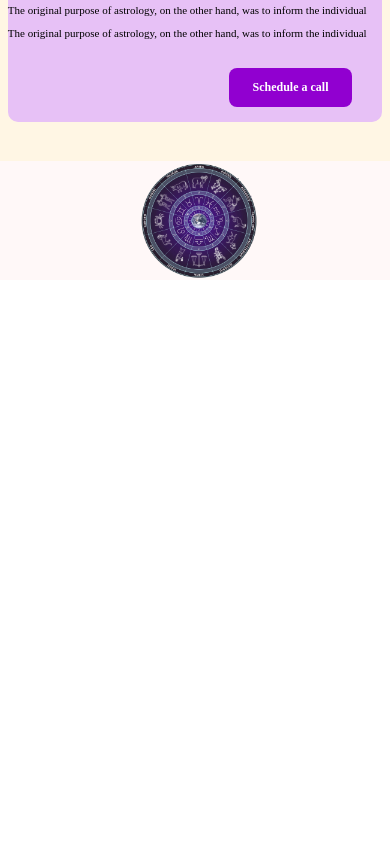
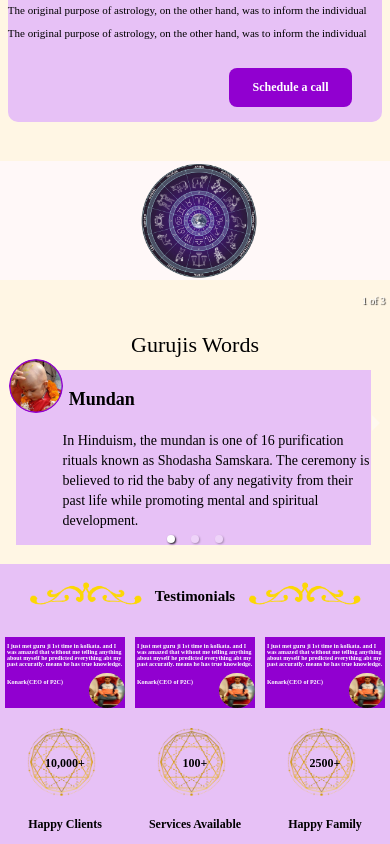
Before and after one commit to Priyanshusingh46/Guru_jii2.O, a React (Create React App) app: page / in a window 390 px wide. Shown: the part 3953-4797 px from the top of the page. Before the commit the page ends 4233 px from the top, so only its background shows below. Built offline with nearby package versions, Linux system fonts and the light colour scheme.

Commit message:
5th commit

```diff
--- a/src/Components/Home/TestimonalCard.js
+++ b/src/Components/Home/TestimonalCard.js
@@ -4,12 +4,12 @@ import css from "../../Css/Home/Testimonalcard.css"
 function TestimonalCard() {
   return (
     <div className='Testimonalcardouterdiv'>
-        <p id="text">
+        <p id="texts">
         I just met guru ji 1st time in kolkata. and I was amazed that without me telling anything
         about myself he predicted everything abt my past accuratly. means he has true knowledge.
         </p>
         <div className='Personinfo'>
-            <p id="text">Konark(CEO of P2C)</p>
+            <p id="texts">Konark(CEO of P2C)</p>
             <img id="image"src={image} alt="error"/>
         </div>
     </div>
--- a/src/Components/Home/Testimonial.js
+++ b/src/Components/Home/Testimonial.js
@@ -7,9 +7,9 @@ function Testimonial() {
   return (
     <div className='TestimonalOuterdiv'>
         <div className='HeadingofTestimonal'>
-            <img src={design} alt="error"/>
+            <img id="desigin" src={design} alt="error"/>
             <h2 id="Testimonal">Testimonials</h2>
-            <img src={design} alt="error"/>
+            <img id="desigin" src={design} alt="error"/>
         </div>
 
         <div className='Testimonalinfodiv'>
--- a/src/Css/Home/GurujiiWord.css
+++ b/src/Css/Home/GurujiiWord.css
@@ -31,3 +31,58 @@
 #heading{
     text-align: left;
 }
+
+
+/* media query */
+@media only screen and (max-width:850px) {
+    #heading {
+        font-size: 25px;
+        margin-left: 2%;
+    }
+    #wordspara {
+        line-height: 33px;
+    }
+    #imagemundan {
+        width: 72px;
+    }
+}
+
+@media only screen and (max-width:550px){
+    #wordspara {
+        line-height: 24px;
+        font-size: 16px;
+    }
+    #heading {
+        font-size: 22px;
+        margin-left: 2%;
+    }
+    #gurujiiword {
+        text-align: center;
+        font-size: 27px;
+        margin-bottom: -3%;
+        margin-top: 12%;
+    }
+    #imagemundan {
+        width: 62px;
+    }
+}
+
+@media only screen and (max-width:400px){
+    #wordspara {
+        line-height: 20px;
+        font-size: 14px;
+    }
+    #heading {
+        font-size: 18px;
+        margin-left: 2%;
+    }
+    #imagemundan {
+        width: 54px;
+    }
+    #gurujiiword {
+        text-align: center;
+        font-size: 22px;
+        margin-bottom: -3%;
+        margin-top: 12%;
+    }
+}
--- a/src/Css/Home/Testimonal.css
+++ b/src/Css/Home/Testimonal.css
@@ -1,5 +1,6 @@
 .TestimonalOuterdiv{
     background: #E7C1F6;
+    overflow-x: hidden;
 }
 
 
@@ -41,3 +42,72 @@
     text-align: center;
     margin-top: 35%;
 }
+
+/* media query */
+@media only screen and (max-width:900px){
+    #desigin{
+        width: 248px;
+    }
+    #Testimonal {
+        font-size: 26px;
+        margin-top: 3%;
+        margin-left: 3%;
+        margin-right: 3%;
+    }
+    #clientimage {
+        width: 65%;
+        margin-left: 17%;
+    }
+    #Happyclient {
+        font-size: 25px;
+    }
+}
+@media only screen and (max-width:785px){
+    #clientimage {
+        width: 59%;
+        margin-left: 21%;
+    }
+    #number {
+        font-size: 23px;
+        margin-top: -35%;
+    }
+    #Happyclient {
+        font-size: 23px;
+    }
+}
+
+@media only screen and (max-width:600px){
+    #desigin{
+        width: 184px;
+    }
+    #Testimonal {
+        font-size: 21px;
+    }
+    #clientimage {
+        width: 53%;
+        margin-left: 21%;
+    }
+    #number {
+        font-size: 19px;
+        margin-top: -32%;
+    }
+    #Happyclient {
+        font-size: 17px;
+    }
+}
+
+@media only screen and (max-width:416px){
+    #desigin {
+        width: 115px;
+    }
+    #Testimonal {
+        font-size: 15px;
+    }
+    #number {
+        font-size: 12px;
+        margin-top: -34%;
+    }
+    #Happyclient {
+        font-size: 12px;
+    }
+}
--- a/src/Css/Home/Testimonalcard.css
+++ b/src/Css/Home/Testimonalcard.css
@@ -12,10 +12,72 @@
     display: flex;
     justify-content: space-between;
 }
-#text{
+#texts{
     color: white;
     font-size: 20px;
     font-weight: bold;
     margin-left: 2%;
     margin-right: 2%;
 }
+@media only screen and (max-width:1200px) {
+    #texts {
+        color: white;
+        font-size: 17px;
+        font-weight: bold;
+        margin-left: 2%;
+        margin-right: 0%;
+    }
+    #image {
+        width: 90px;
+        height: 90px;
+    }
+    .Testimonalcardouterdiv {
+        width: 29%;
+        background: #9100D0;
+    }
+}
+
+@media only screen and (max-width:1000px){
+    #texts{
+        font-size: 16px;
+    }
+    #image {
+        width: 80px;
+        height: 80px;
+    }
+}
+@media only screen and (max-width:785px){
+    #texts {
+        font-size: 11px;
+    }
+    #image {
+        width: 60px;
+        height: 60px;
+    }
+}
+@media only screen and (max-width:600px){
+.Testimonalcardouterdiv {
+    width: 29%;
+    background: #9100D0;
+}
+#texts {
+    font-size: 9px;
+}
+#image {
+    width: 50px;
+    height: 50px;
+}
+}
+
+@media only screen and (max-width:416px){
+    #texts {
+        font-size: 6px;
+    }
+    #image {
+        width: 36px;
+        height: 35px;
+    }
+    .Testimonalcardouterdiv {
+        width: 31%;
+    }
+}
--- a/src/Screens/Home.js
+++ b/src/Screens/Home.js
@@ -21,12 +21,12 @@ function Home() {
       <Rashidiv />
       <Solar />
       <InfoGurujii />
-     <Service />
+      <Service />
       <div style={{ background: "#FFF6E4", marginTop: "-2%" }}>
         <DailyUpdate />
         <ResolveProblemCard />
-        {/*<GurujiiWord />
-      <Testimonial />*/}
+        <GurujiiWord />
+       <Testimonial />
       </div>
       {/*<Footer />*/}
     </div>
```
